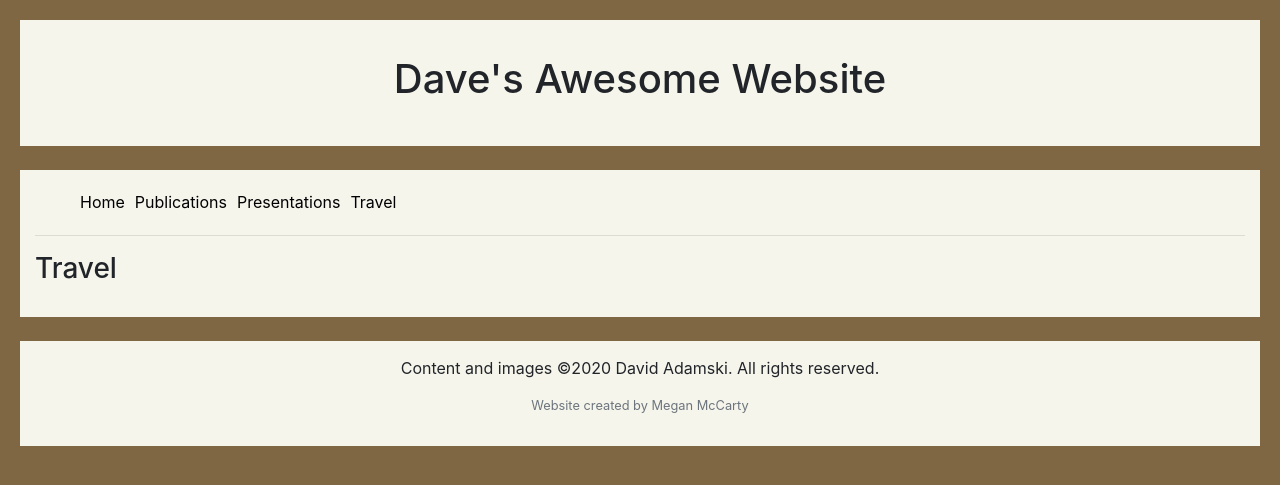
After one commit to Meganmccarty/adamski, a Django app: page /travel/ in a window 1280 px wide. The commit adds this page. Shown: the top 485 px of the page. Run offline with Django 3.2, Linux system fonts and the light colour scheme; data that the repository does not hold is empty; some libraries are stand-ins or nearby versions.

Commit message:
Added travel data to site

```diff
--- a/database/templates/database/base.html
+++ b/database/templates/database/base.html
@@ -18,6 +18,7 @@
                     <li><a href="{% url 'home' %}">Home</a></li>
                     <li><a href="{% url 'publications' %}">Publications</a></li>
                     <li><a href="{% url 'presentations' %}">Presentations</a></li>
+                    <li><a href="{% url 'travel' %}">Travel</a></li>
                 </ul>
             </nav>
             <hr>
--- /dev/null
+++ b/database/templates/database/travel.html
@@ -0,0 +1,16 @@
+{% extends 'database/base.html' %}
+{% load static %}
+
+{% block content %}
+<head>
+    {% block title %}<title>Dave Adamski - Travel</title>{% endblock %}
+</head>
+<h3>Travel</h3>
+    <ul class="list">
+        {% for travel in travel_list %}
+            <li>
+                {{ travel.year }}: {{ travel.travel_details | safe }}.
+            </li>
+        {% endfor %}
+    </ul>
+{% endblock %}
--- a/database/urls.py
+++ b/database/urls.py
@@ -5,4 +5,5 @@ urlpatterns = [
     path('', views.home, name='home'),
     path('publications/', views.PublicationListView.as_view(), name='publications'),
     path('presentations/', views.PresentationListView.as_view(), name='presentations'),
+    path('travel/', views.TravelListView.as_view(), name='travel'),
 ]
--- a/database/views.py
+++ b/database/views.py
@@ -1,7 +1,7 @@
 from django.shortcuts import render
 from django.views import generic
 from django.core.paginator import Paginator, PageNotAnInteger, EmptyPage
-from .models import Publication, Presentation
+from .models import Publication, Presentation, Travel
 
 def home(request):
     return render(request, 'database/home.html')
@@ -25,3 +25,12 @@ class PresentationListView(generic.ListView):
         context['pres_list'] = Presentation.objects.order_by('-year', 'title')
         context['pres_count'] = Presentation.objects.all().count()
         return context
+
+class TravelListView(generic.ListView):
+    model = Travel
+    template_name = 'database/travel.html'
+
+    def get_context_data(self, **kwargs):
+        context = super(TravelListView, self).get_context_data(**kwargs)
+        context['travel_list'] = Travel.objects.order_by('-year', 'travel_details')
+        return context
```
